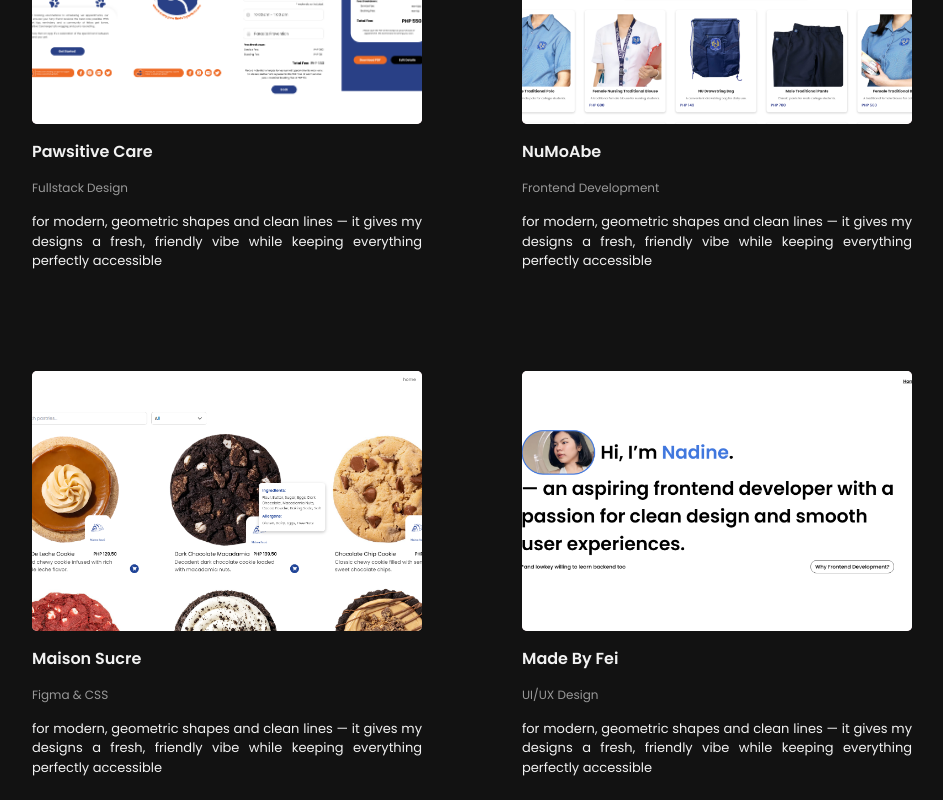
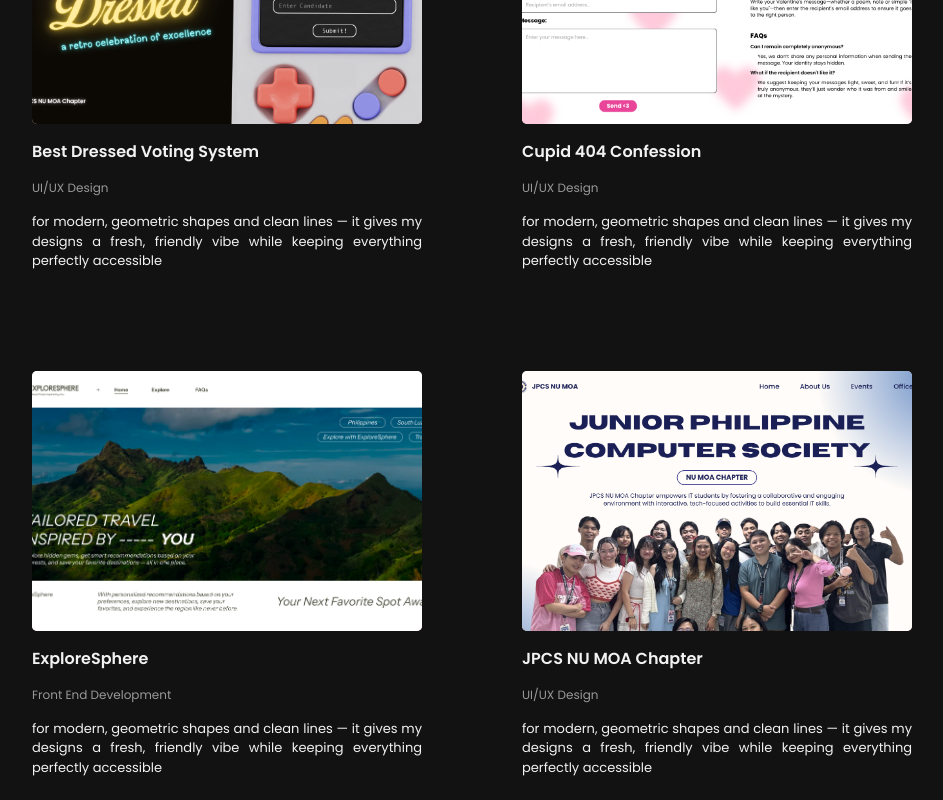
Before and after one commit to marianadine/mariafaye, a React (Create React App) app: page /works in a window 1280 px wide. Shown: the part 2000-2800 px from the top of the page, without its empty margins (168-1111 px from the left). Built offline with nearby package versions, Linux system fonts and the light colour scheme; a web font is replaced by a local one.

Commit message:
Work: Update project title and tech

```diff
--- a/src/components/Works.jsx
+++ b/src/components/Works.jsx
@@ -33,26 +33,26 @@ import solarsphere from '../imgs/solarsphere.png';
 import uniqlo from '../imgs/uniqlo.png';
 
 const projectsData = [
-  { id: 1, img: cocofw, name: 'Coco FW', tech: 'UI/UX Design', desc: 'for modern, geometric shapes and clean lines — it gives my designs a fresh, friendly vibe while keeping everything perfectly accessible' },
-  { id: 2, img: clickdbyfei, name: 'Click D By Fei', tech: 'Figma & CSS', desc: 'for modern, geometric shapes and clean lines — it gives my designs a fresh, friendly vibe while keeping everything perfectly accessible' },
-  { id: 3, img: bestdressed, name: 'Best Dressed', tech: 'Frontend Development', desc: 'for modern, geometric shapes and clean lines — it gives my designs a fresh, friendly vibe while keeping everything perfectly accessible' },
-  { id: 4, img: cupid404, name: 'Cupid 404', tech: 'UI/UX Design', desc: 'for modern, geometric shapes and clean lines — it gives my designs a fresh, friendly vibe while keeping everything perfectly accessible' },
-  { id: 5, img: esphere, name: 'ESphere', tech: 'Fullstack Design', desc: 'for modern, geometric shapes and clean lines — it gives my designs a fresh, friendly vibe while keeping everything perfectly accessible' },
-  { id: 6, img: jpcs, name: 'JPCS', tech: 'Frontend Development', desc: 'for modern, geometric shapes and clean lines — it gives my designs a fresh, friendly vibe while keeping everything perfectly accessible' },
-  { id: 7, img: madebyfei, name: 'Made By Fei', tech: 'UI/UX Design', desc: 'for modern, geometric shapes and clean lines — it gives my designs a fresh, friendly vibe while keeping everything perfectly accessible' },
-  { id: 8, img: maisonsucre, name: 'Maison Sucre', tech: 'Figma & CSS', desc: 'for modern, geometric shapes and clean lines — it gives my designs a fresh, friendly vibe while keeping everything perfectly accessible' },
-  { id: 9, img: numoabe, name: 'NuMoAbe', tech: 'Frontend Development', desc: 'for modern, geometric shapes and clean lines — it gives my designs a fresh, friendly vibe while keeping everything perfectly accessible' },
-  { id: 10, img: pcare, name: 'Pawsitive Care', tech: 'Fullstack Design', desc: 'for modern, geometric shapes and clean lines — it gives my designs a fresh, friendly vibe while keeping everything perfectly accessible' },
-  { id: 11, img: solarsphere, name: 'SolarSphere', tech: 'UI/UX Design', desc: 'for modern, geometric shapes and clean lines — it gives my designs a fresh, friendly vibe while keeping everything perfectly accessible' },
-  { id: 12, img: uniqlo, name: 'Uniqlo', tech: 'Frontend Development', desc: 'for modern, geometric shapes and clean lines — it gives my designs a fresh, friendly vibe while keeping everything perfectly accessible' }
+  { id: 1, img: cocofw, name: 'Coco Fashion Week Digital Invitation', tech: 'UI/UX Design', desc: 'for modern, geometric shapes and clean lines — it gives my designs a fresh, friendly vibe while keeping everything perfectly accessible' },
+  { id: 2, img: clickdbyfei, name: 'Clickd By Fei | Online Photobooth', tech: 'Front End Development', desc: 'for modern, geometric shapes and clean lines — it gives my designs a fresh, friendly vibe while keeping everything perfectly accessible' },
+  { id: 3, img: bestdressed, name: 'Best Dressed Voting System', tech: 'UI/UX Design', desc: 'for modern, geometric shapes and clean lines — it gives my designs a fresh, friendly vibe while keeping everything perfectly accessible' },
+  { id: 4, img: cupid404, name: 'Cupid 404 Confession', tech: 'UI/UX Design', desc: 'for modern, geometric shapes and clean lines — it gives my designs a fresh, friendly vibe while keeping everything perfectly accessible' },
+  { id: 5, img: esphere, name: 'ExploreSphere', tech: 'Front End Development', desc: 'for modern, geometric shapes and clean lines — it gives my designs a fresh, friendly vibe while keeping everything perfectly accessible' },
+  { id: 6, img: jpcs, name: 'JPCS NU MOA Chapter', tech: 'UI/UX Design', desc: 'for modern, geometric shapes and clean lines — it gives my designs a fresh, friendly vibe while keeping everything perfectly accessible' },
+  { id: 7, img: madebyfei, name: 'Made By Fei | Portfolio 2025', tech: 'Front End Development', desc: 'for modern, geometric shapes and clean lines — it gives my designs a fresh, friendly vibe while keeping everything perfectly accessible' },
+  { id: 8, img: maisonsucre, name: 'Maison Sucre', tech: 'Front End Development', desc: 'for modern, geometric shapes and clean lines — it gives my designs a fresh, friendly vibe while keeping everything perfectly accessible' },
+  { id: 9, img: numoabe, name: 'NU MOA Bulldogs Exchange', tech: 'Full Stack Development', desc: 'for modern, geometric shapes and clean lines — it gives my designs a fresh, friendly vibe while keeping everything perfectly accessible' },
+  { id: 10, img: pcare, name: 'Pawsitive Care', tech: 'Full Stack Development', desc: 'for modern, geometric shapes and clean lines — it gives my designs a fresh, friendly vibe while keeping everything perfectly accessible' },
+  { id: 11, img: solarsphere, name: 'SolarSphere | Capstone', tech: 'Front End Development', desc: 'for modern, geometric shapes and clean lines — it gives my designs a fresh, friendly vibe while keeping everything perfectly accessible' },
+  { id: 12, img: uniqlo, name: 'Uniqlo Inventory System', tech: 'Full Stack Development', desc: 'for modern, geometric shapes and clean lines — it gives my designs a fresh, friendly vibe while keeping everything perfectly accessible' }
 ];
 
 const Works = () => {
-  const [sortOrder, setSortOrder] = useState('newest');
+  const [sortOrder, setSortOrder] = useState('Newest');
   const [selectedFilter, setSelectedFilter] = useState(null);
   const [showFilterDropdown, setShowFilterDropdown] = useState(false);
 
-  const filters = ['UI/UX Design', 'Frontend Development', 'Fullstack Design'];
+  const filters = ['UI/UX Design', 'Front End Development', 'Full Stack Development'];
 
   const filteredAndSorted = useMemo(() => {
     let result = [...projectsData];
@@ -73,7 +73,7 @@ const Works = () => {
   }, [sortOrder, selectedFilter]);
 
   const handleSortToggle = () => {
-    setSortOrder(sortOrder === 'newest' ? 'oldest' : 'newest');
+    setSortOrder(sortOrder === 'Newest' ? 'Oldest' : 'Newest');
   };
 
   const handleFilterSelect = (filter) => {
```
